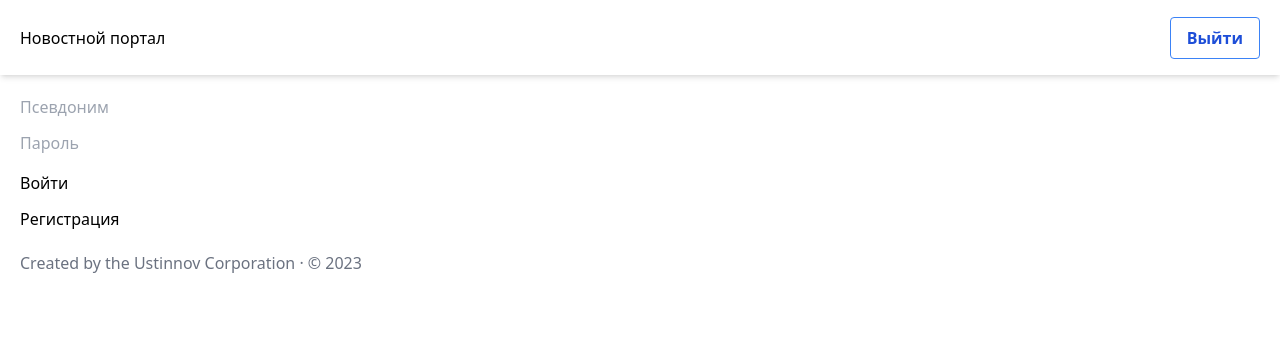
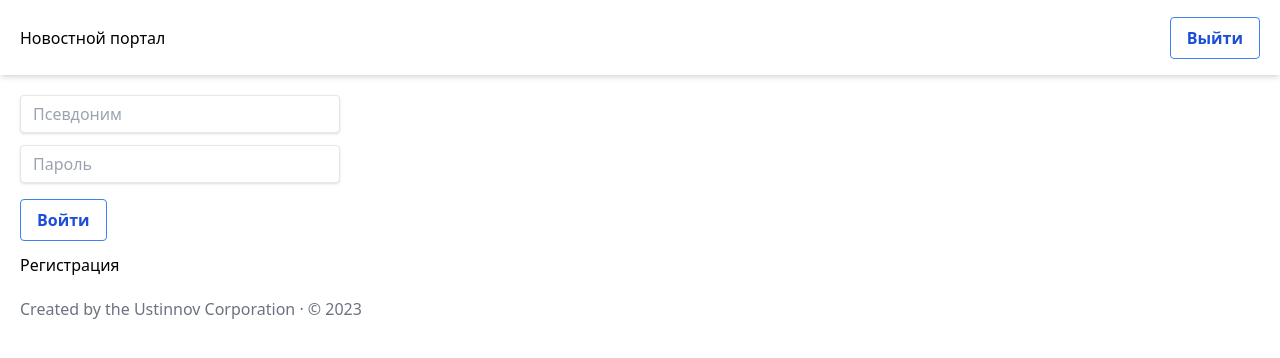
Before and after one commit to mianger22/article_pipeline, a React (Create React App) app: page /authorization in a window 1280 px wide. Shown: the top 358 px of the page. Built offline with nearby package versions, Linux system fonts and the light colour scheme.

Commit message:
made the button a general class

```diff
--- a/src/components/common/Navigation.tsx
+++ b/src/components/common/Navigation.tsx
@@ -27,7 +27,7 @@ export default function Navigation() {
 
       {isAuthed &&
         <button
-          className="bg-transparent hover:bg-blue-500 text-blue-700 font-semibold hover:text-white py-2 px-4 border border-blue-500 hover:border-transparent rounded"
+          className="btn-standart"
           onClick={leave_page}
         >
           Выйти
--- a/src/index.css
+++ b/src/index.css
@@ -1,3 +1,9 @@
 @tailwind base;
 @tailwind components;
 @tailwind utilities;
+
+@layer components {
+  .btn-standart {
+    @apply bg-transparent hover:bg-blue-500 text-blue-700 font-semibold hover:text-white py-2 px-4 border border-blue-500 hover:border-transparent rounded;
+  }
+}
--- a/src/pages/Authorization.tsx
+++ b/src/pages/Authorization.tsx
@@ -54,6 +54,7 @@ export default function Authorization() {
           handleSubmit,
           isSubmitting,
         }) => (
+          <div className="w-full max-w-xs">
             <form onSubmit={handleSubmit}>
               <div className="mb-3">
                 <input
@@ -63,7 +64,7 @@ export default function Authorization() {
                   onBlur={handleBlur}
                   value={values.login}
                   placeholder='Псевдоним'
-                className="form-control"
+                  className="shadow appearance-none border rounded w-full py-2 px-3 text-gray-700 leading-tight focus:outline-none focus:shadow-outline"
                 />
                 {errors.login && touched.login && errors.login}
               </div>
@@ -75,17 +76,22 @@ export default function Authorization() {
                   onBlur={handleBlur}
                   value={values.password}
                   placeholder='Пароль'
-                className="form-control"
+                  className="shadow appearance-none border rounded w-full py-2 px-3 text-gray-700 leading-tight focus:outline-none focus:shadow-outline"
                 />
                 {errors.password && touched.password && errors.password}
               </div>
 
               <div className='mt-4'>
-              <button type="submit" disabled={isSubmitting} className="btn btn-dark">
+                <button
+                  type="submit"
+                  disabled={isSubmitting}
+                  className="btn-standart"
+                >
                   Войти
                 </button>
               </div>
             </form>
+          </div>
         )}
       </Formik>
 
```
Lines whose indentation alone changed are shown as unchanged.
